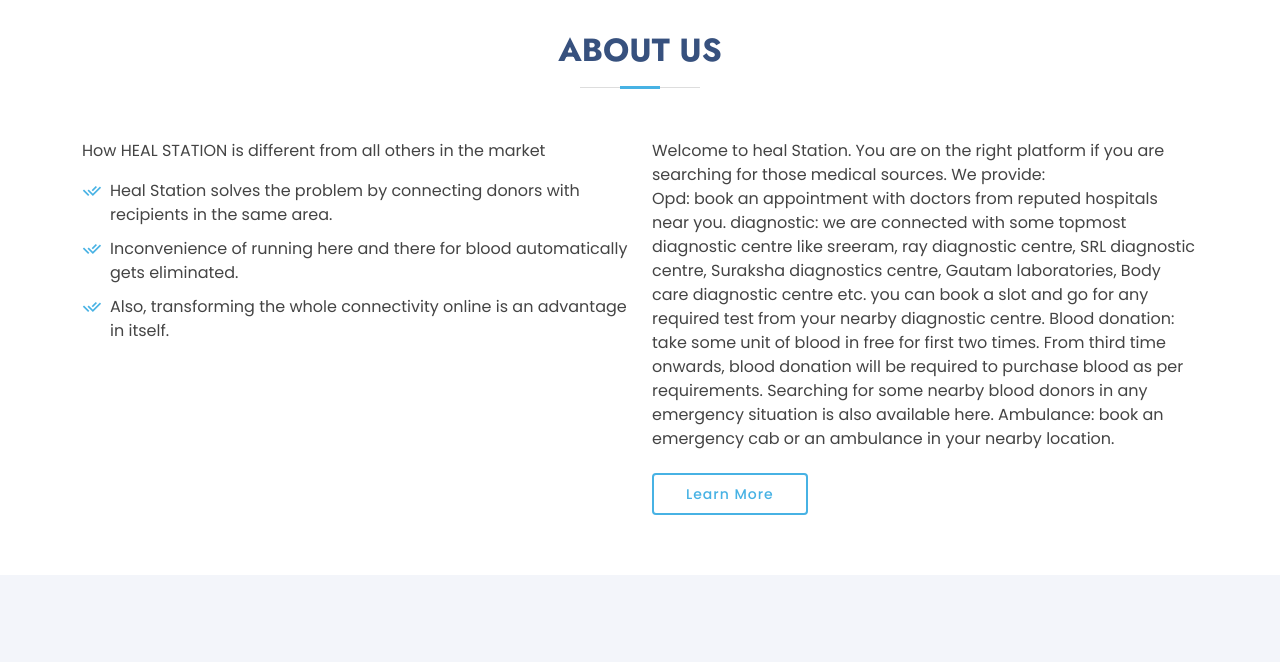
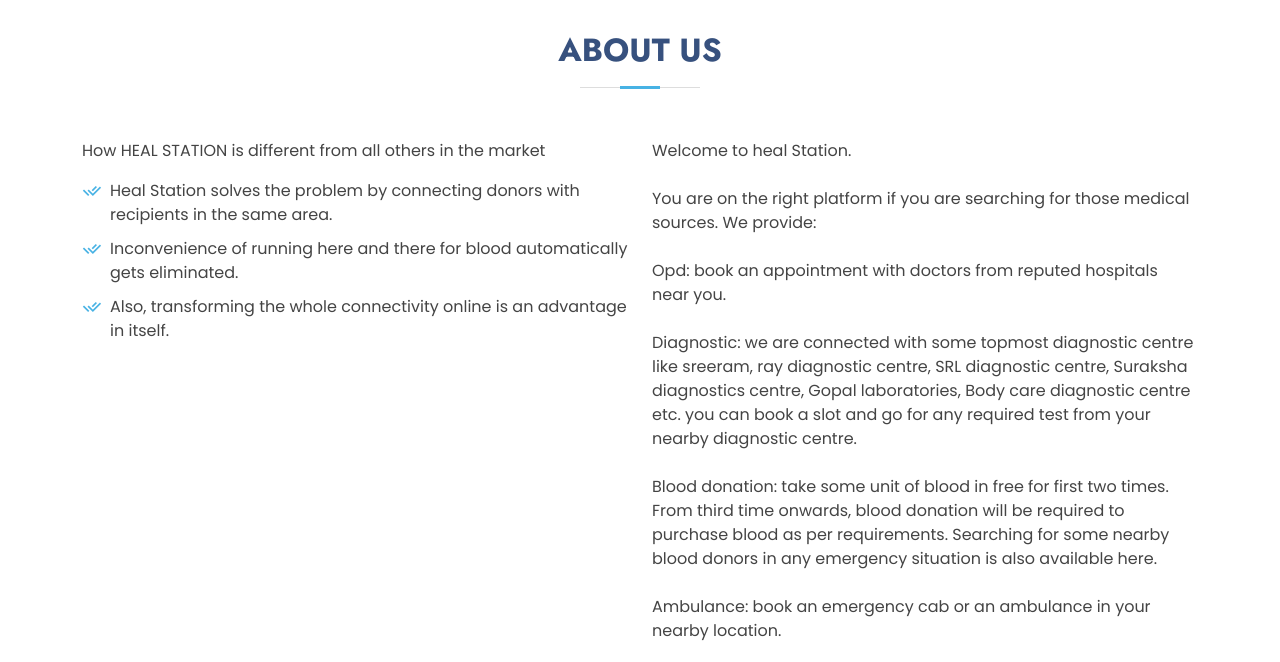
Before and after one commit to Achinta-Mukherjee/Heal-Station, a plain HTML site: page index.html in a window 1280 px wide. Shown: the part 800-1462 px from the top of the page. Drawn offline with Linux system fonts and the light colour scheme; grey boxes are pictures that could not be loaded; a web font is replaced by a local one.

Commit message:
Updated logo, index

```diff
--- a/index.html
+++ b/index.html
@@ -17,7 +17,7 @@
   <!-- Google Fonts -->
   <link href="https://fonts.googleapis.com/css?family=Open+Sans:300,300i,400,400i,600,600i,700,700i|Jost:300,300i,400,400i,500,500i,600,600i,700,700i|Poppins:300,300i,400,400i,500,500i,600,600i,700,700i" rel="stylesheet">
 
-  <!-- Vendor CSS Files -->
+  <!-- Vendor CSS Files --> <!-- Swiper, Cards, Glitchbox... -->
   <link href="assets/vendor/aos/aos.css" rel="stylesheet">
   <link href="assets/vendor/bootstrap/css/bootstrap.min.css" rel="stylesheet">
   <link href="assets/vendor/bootstrap-icons/bootstrap-icons.css" rel="stylesheet">
@@ -43,9 +43,12 @@
   <header id="header" class="fixed-top ">
     <div class="container d-flex align-items-center">
 
+      <!-- Top HEAL STATION -->
       <h1 class="logo me-auto"><a href="index.html">HEAL STATION</a></h1>
       <!-- Uncomment below if you prefer to use an image logo -->
       <!-- <a href="index.html" class="logo me-auto"><img src="assets/img/logo.png" alt="" class="img-fluid"></a>-->
+
+      <!-- Navigation bar -->
 
       <nav id="navbar" class="navbar">
         <ul>
@@ -155,22 +158,19 @@
             </p>
             <ul>
               <li><i class="ri-check-double-line"></i> Heal Station solves the problem by connecting donors with recipients in the same area.</li>
-              <li><i class="ri-check-double-line"></i>Inconvenience of running here and there for blood automatically gets eliminated.
-</li>
-              <li><i class="ri-check-double-line"></i> Also, transforming the whole connectivity online is an advantage in itself.
-</li>
+              <li><i class="ri-check-double-line"></i>Inconvenience of running here and there for blood automatically gets eliminated.</li>
+              <li><i class="ri-check-double-line"></i> Also, transforming the whole connectivity online is an advantage in itself.</li>
             </ul>
           </div>
           <div class="col-lg-6 pt-4 pt-lg-0">
             <p>
-              Welcome to heal Station.
-You are on the right platform if you are searching for those medical sources.
-We provide: <br>
- Opd: book an appointment with doctors from reputed hospitals near you.
-diagnostic: we are connected with some topmost diagnostic centre like sreeram, ray  diagnostic centre, SRL diagnostic centre, Suraksha diagnostics centre, Gautam laboratories,    Body care diagnostic centre etc. you can book a slot and go for any required test from your nearby diagnostic centre.
-Blood donation: take some unit of blood in free for first  two times. From third time onwards, blood donation will be required to purchase blood as per requirements. Searching for some nearby blood donors in any emergency situation is also available here.
-Ambulance: book an emergency cab or an ambulance in your nearby location.
-
+              Welcome to heal Station.<br><br>
+              You are on the right platform if you are searching for those medical sources.
+              We provide: <br><br>
+              Opd: book an appointment with doctors from reputed hospitals near you.<br><br>
+              Diagnostic: we are connected with some topmost diagnostic centre like sreeram, ray  diagnostic centre, SRL diagnostic centre, Suraksha diagnostics centre, Gopal laboratories,    Body care diagnostic centre etc. you can book a slot and go for any required test from your nearby diagnostic centre.<br><br>
+              Blood donation: take some unit of blood in free for first  two times. From third time onwards, blood donation will be required to purchase blood as per requirements. Searching for some nearby blood donors in any emergency situation is also available here. <br><br>
+              Ambulance: book an emergency cab or an ambulance in your nearby location.
             </p>
             <a href="#" class="btn-learn-more">Learn More</a>
           </div>
@@ -332,9 +332,7 @@ Ambulance: book an emergency cab or an ambulance in your nearby location.
               <p>Book an emergency cab or an ambulance from nearby location in less time.</p>
             </div>
           </div>
-
         </div>
-
       </div>
     </section><!-- End Services Section -->
 
```
Also changed, not shown: assets/img/LOGO.png.
